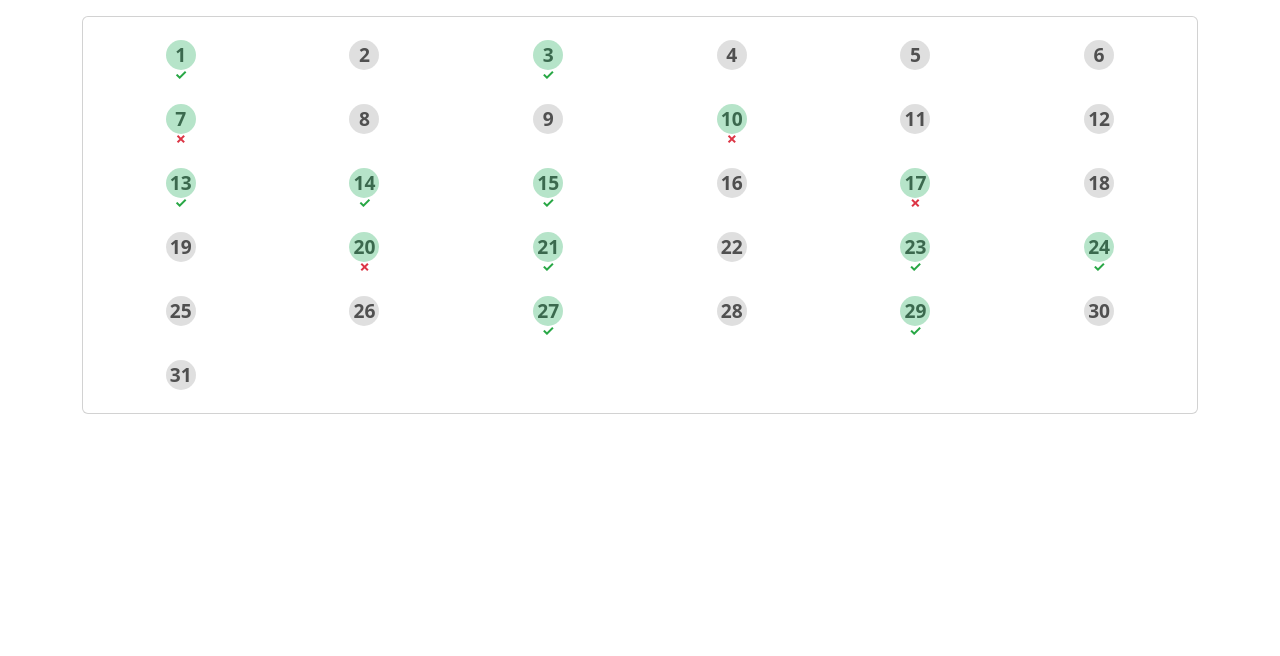
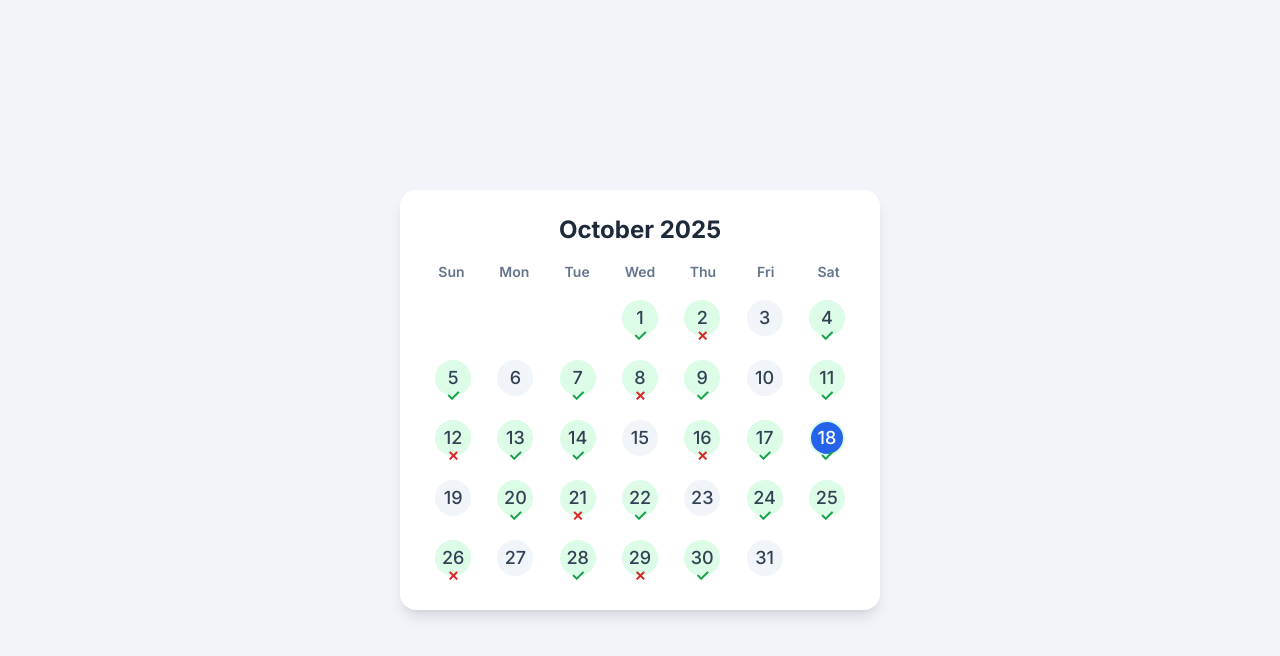
Before and after one commit to aymanSalahA/dotCalendar, a plain HTML site: page index.html in a window 1280 px wide. Drawn offline with nearby package versions, Linux system fonts and the light colour scheme.

Commit message:
replace to tailwind

```diff
--- a/index.html
+++ b/index.html
@@ -1,21 +1,143 @@
 <!DOCTYPE html>
 <html lang="en">
-
 <head>
     <meta charset="UTF-8" />
     <meta name="viewport" content="width=device-width, initial-scale=1.0" />
     <title>Calendar Dot</title>
-    <link href="https://cdn.jsdelivr.net/npm/bootstrap@5.3.2/dist/css/bootstrap.min.css" rel="stylesheet" />
-    <link rel="stylesheet" href="style.css" />
+    <!-- Tailwind CSS for styling -->
+    <script src="https://cdn.tailwindcss.com"></script>
+    <!-- Google Fonts for a cleaner typography -->
+    <link rel="preconnect" href="https://fonts.googleapis.com">
+    <link rel="preconnect" href="https://fonts.gstatic.com" crossorigin>
+    <link href="https://fonts.googleapis.com/css2?family=Inter:wght@400;500;600;700&display=swap" rel="stylesheet">
+    <style>
+        /* Using a modern font for the whole page */
+        body {
+            font-family: 'Inter', sans-serif;
+        }
+
+        /* Custom styles for the check and x-marks using pseudo-elements */
+        .check-mark::after,
+        .x-mark::after {
+            position: absolute;
+            top: 55%; /* Adjusted position for better alignment */
+            left: 50%;
+            transform: translateX(-50%);
+            z-index: 20; /* Ensure it's above the dot */
+            font-weight: bold;
+            font-size: 1rem;
+        }
+
+        .check-mark::after {
+            content: "✓";
+            color: #16a34a; /* A darker, more pleasant green */
+        }
+
+        .x-mark::after {
+            content: "✗";
+            color: #dc2626; /* A matching red */
+        }
+    </style>
 </head>
+<body class="bg-slate-100 flex items-center justify-center min-h-screen">
+    <!-- Main container for the calendar -->
+    <div class="w-full max-w-lg mx-auto p-4">
+        <div class="bg-white rounded-2xl shadow-lg p-6">
+            <!-- Header section for month and year -->
+            <div class="text-center mb-4">
+                <h1 class="text-2xl font-bold text-slate-800">October 2025</h1>
+            </div>
 
-<body>
-    <div class="container mt-3">
-        <div class="card p-2">
-            <div class="row row-cols-7 gx-1 gy-1" id="calendar-grid"></div>
+            <!-- Days of the week headers -->
+            <div class="grid grid-cols-7 gap-2 text-center text-sm font-semibold text-slate-500 mb-2">
+                <div>Sun</div>
+                <div>Mon</div>
+                <div>Tue</div>
+                <div>Wed</div>
+                <div>Thu</div>
+                <div>Fri</div>
+                <div>Sat</div>
+            </div>
+
+            <!-- Main grid for the calendar days -->
+            <div class="grid grid-cols-7 gap-1" id="calendar-grid">
+                <!-- Day cells will be dynamically inserted here by JavaScript -->
+            </div>
         </div>
     </div>
-    <script src="script.js"></script>
+
+    <script>
+        const grid = document.getElementById("calendar-grid");
+
+        // --- Static Data for October 2025 ---
+        // isSelected: Determines if the day is part of the program (dot is visible)
+        // isDone: If isSelected is true, determines if the task was completed (check or x-mark)
+        const october2025Data = [
+            { day: 1, isSelected: true, isDone: true },
+            { day: 2, isSelected: true, isDone: false },
+            { day: 3, isSelected: false, isDone: false },
+            { day: 4, isSelected: true, isDone: true },
+            { day: 5, isSelected: true, isDone: true },
+            { day: 6, isSelected: false, isDone: false },
+            { day: 7, isSelected: true, isDone: true },
+            { day: 8, isSelected: true, isDone: false },
+            { day: 9, isSelected: true, isDone: true },
+            { day: 10, isSelected: false, isDone: false },
+            { day: 11, isSelected: true, isDone: true },
+            { day: 12, isSelected: true, isDone: false },
+            { day: 13, isSelected: true, isDone: true },
+            { day: 14, isSelected: true, isDone: true },
+            { day: 15, isSelected: false, isDone: false },
+            { day: 16, isSelected: true, isDone: false },
+            { day: 17, isSelected: true, isDone: true },
+            { day: 18, isSelected: true, isDone: true },
+            { day: 19, isSelected: false, isDone: false },
+            { day: 20, isSelected: true, isDone: true },
+            { day: 21, isSelected: true, isDone: false },
+            { day: 22, isSelected: true, isDone: true },
+            { day: 23, isSelected: false, isDone: false },
+            { day: 24, isSelected: true, isDone: true },
+            { day: 25, isSelected: true, isDone: true },
+            { day: 26, isSelected: true, isDone: false },
+            { day: 27, isSelected: false, isDone: false },
+            { day: 28, isSelected: true, isDone: true },
+            { day: 29, isSelected: true, isDone: false },
+            { day: 30, isSelected: true, isDone: true },
+            { day: 31, isSelected: false, isDone: false },
+        ];
+
+        // --- Calendar Generation Logic ---
+        const year = 2025;
+        const month = 9; // JavaScript months are 0-indexed (0=Jan, 9=Oct)
+
+        // Get the first day of the month (0=Sun, 1=Mon, ..., 6=Sat)
+        const firstDayOfMonth = new Date(year, month, 1).getDay();
+
+        let calendarHTML = '';
+
+        // Add empty cells for the days before the 1st of the month
+        for (let i = 0; i < firstDayOfMonth; i++) {
+            calendarHTML += `<div class="day-cell-empty"></div>`;
+        }
+
+        // Populate the grid with data from the static array
+        october2025Data.forEach(dayData => {
+            const statusClass = dayData.isSelected ? (dayData.isDone ? "check-mark" : "x-mark") : "";
+            const dotClass = dayData.isSelected ? "bg-green-100" : "bg-slate-100";
+            const dayNumberClass = new Date().getDate() === dayData.day && new Date().getMonth() === month && new Date().getFullYear() === year
+                ? 'bg-blue-600 text-white'
+                : 'text-slate-700';
+
+            calendarHTML += `
+                <div class="relative h-14 flex items-center justify-center text-lg font-medium ${statusClass}">
+                    <!-- The colored dot background -->
+                    <span class="absolute top-1/2 left-1/2 -translate-x-1/2 -translate-y-1/2 w-9 h-9 rounded-full z-10 ${dotClass}"></span>
+                    <!-- The day number, sits on top of the dot -->
+                    <span class="relative z-20 w-8 h-8 flex items-center justify-center rounded-full ${dayNumberClass}">${dayData.day}</span>
+                </div>`;
+        });
+
+        grid.innerHTML = calendarHTML;
+    </script>
 </body>
-
 </html>
--- a/script.js
+++ /dev/null
@@ -1,18 +0,0 @@
-const grid = document.getElementById("calendar-grid");
-const now = new Date();
-const year = now.getFullYear();
-const month = now.getMonth();
-const daysInMonth = new Date(year, month + 1, 0).getDate();
-
-for (let day = 1; day <= daysInMonth; day++) {
-	const isSelected = Math.random() > 0.5;
-	const isDone = Math.random() > 0.5;
-	const statusClass = isSelected ? (isDone ? "check-mark" : "x-mark") : "";
-	const dotClass = isSelected ? "dot selected" : "dot not-selected";
-
-	grid.innerHTML += `
-		<div class="col-4 col-sm-3 col-md-2 p-2 text-center day-cell ${statusClass}">
-		${day}
-			<span class="${dotClass}"></span>
-		</div>`;
-}
--- a/style.css
+++ /dev/null
@@ -1,49 +0,0 @@
-.day-cell {
-	position: relative;
-	height: 60px;
-	display: flex;
-	align-items: center;
-	justify-content: center;
-	font-size: 1.2rem;
-	font-weight: bold;
-	color: #333;
-}
-
-.dot {
-	position: absolute;
-	top: 50%;
-	left: 50%;
-	transform: translate(-50%, -50%);
-	width: 30px;
-	height: 30px;
-	border-radius: 50%;
-	z-index: 1;
-}
-
-.selected {
-	background-color: rgba(72, 187, 120, 0.4);
-}
-.not-selected {
-	background-color: rgba(150, 150, 150, 0.3);
-}
-
-.check-mark::after,
-.x-mark::after {
-	content: "";
-	position: absolute;
-	top: 65%;
-	left: 50%;
-	transform: translateX(-50%);
-	z-index: 2;
-	font-weight: bold;
-	font-size: 0.9rem;
-}
-
-.check-mark::after {
-	content: "✓";
-	color: #28a745;
-}
-.x-mark::after {
-	content: "✗";
-	color: #dc3545;
-}
```
